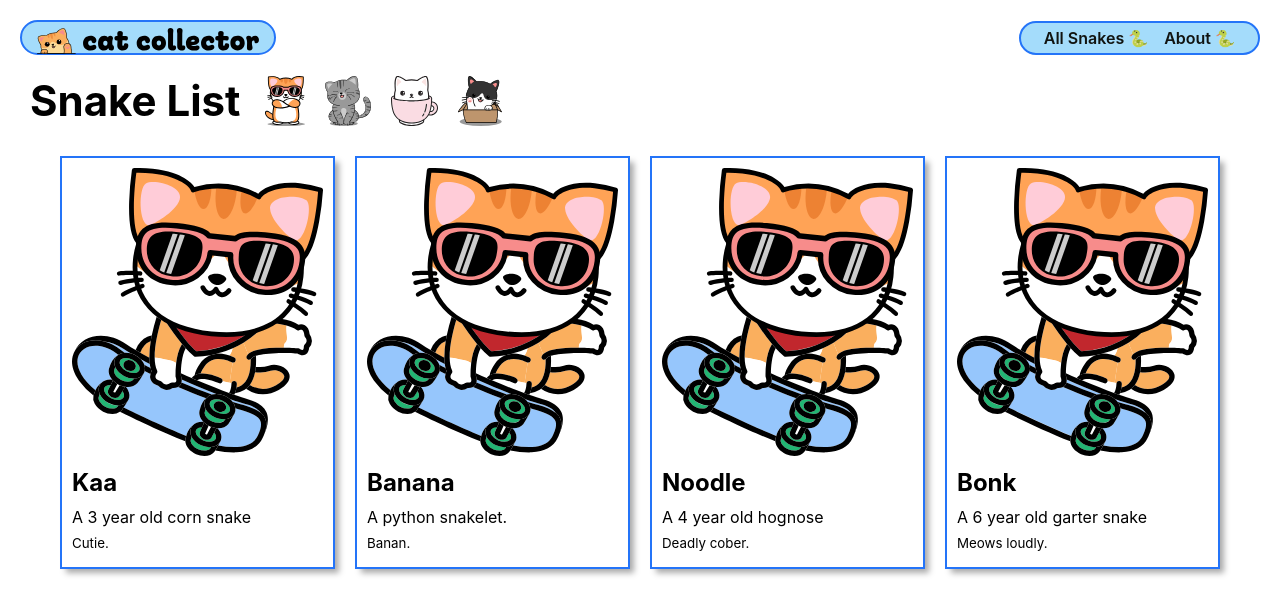
After one commit to natnichols/snake-collector, a Django app: page /snakes/ in a window 1280 px wide. The commit adds this page. Shown: the top 615 px of the page. Run offline with Django 4.2, Linux system fonts and the light colour scheme.

Commit message:
add snake_index functionality

```diff
--- /dev/null
+++ b/main_app/static/css/snakes/snake-index.css
@@ -0,0 +1,38 @@
+.card-container {
+  padding: 0 30px;
+  display: flex;
+  justify-content: center;
+  flex-wrap: wrap;
+}
+
+.card {
+  width: 275px;
+  margin: 10px;
+  border: var(--borders);
+  box-shadow: var(--card-box-shadow);
+}
+
+.card-content {
+  padding: 10px;
+  width: 100%;
+}
+
+.usr-img {
+  width: 100%;
+  border-radius: var(--card-border-radius);
+}
+
+.card > a {
+  text-decoration: none;
+  color: var(--text-color);
+}
+
+.card h2 {
+  margin: 10px 0;
+  font-size: var(--font-xl);
+}
+
+.card p {
+  margin: 5px 0;
+  font-size: var(--font-reg);
+}
--- a/main_app/templates/base.html
+++ b/main_app/templates/base.html
@@ -11,7 +11,7 @@
     type="image/png"
     href="{% static 'images/splash.svg' %}"
   >
-  <title>Snake Collector</title>
+  <title>🐍 Snake Collector</title>
   <link rel="stylesheet" type="text/css" href="{% static 'css/base.css' %}">
   {% block head %}
   {% endblock %}
@@ -28,7 +28,8 @@
     </div>
     <nav>
       <ul>
-        <li><a href="/about">About</a></li>
+        <li><a href="/snakes">All Snakes 🐍</a></li>
+        <li><a href="/about">About 🐍</a></li>
       </ul>
     </nav>
   </header>
--- /dev/null
+++ b/main_app/templates/snakes/index.html
@@ -0,0 +1,44 @@
+{% extends 'base.html' %}
+{% load static %}
+
+{% block head %}
+<link
+  rel="stylesheet"
+  type="text/css"
+  href="{% static 'css/snakes/snake-index.css' %}"
+/>
+{% endblock %}
+
+{% block content %}
+
+<section class="page-header">
+  <h1>Snake List</h1>
+  <img src="{% static 'images/cool-cat.svg' %}" alt="A cool cat" />
+  <img src="{% static 'images/happy-cat.svg' %}" alt="A happy cat" />
+  <img src="{% static 'images/teacup-cat.svg' %}" alt="A cat in a teacup" />
+  <img src="{% static 'images/cat-in-box.svg' %}" alt="A cat in a box" />
+</section>
+
+<section class="card-container">
+  {% for snake in snakes %}
+    <div class="card">
+      <div class="card-content">
+        <div class="card-img-container">
+          <img
+            src="{% static 'images/sk8r-boi-cat.svg' %}"
+            alt="A skater boy cat"
+          >
+        </div>
+        <h2 class="card-title">{{ snake.name }}</h2>
+        {% if snake.age > 0 %}
+          <p>A {{ snake.age }} year old {{ snake.breed }}</p>
+        {% else %}
+          <p>A {{ snake.breed }} snakelet.</p>
+        {% endif %}
+        <p><small>{{ snake.description }}</small></p>
+      </div>
+    </div>
+  {% endfor %}
+</section>
+
+{% endblock %}
--- a/main_app/urls.py
+++ b/main_app/urls.py
@@ -1,7 +1,10 @@
+# imports
 from django.urls import path
 from . import views
 
+# views
 urlpatterns = [
   path('', views.home, name='home'),
   path('about/', views.about, name='about'),
+  path('snakes/', views.snake_index, name='snake-index'),
 ]
--- a/main_app/views.py
+++ b/main_app/views.py
@@ -1,9 +1,28 @@
+# imports
 from django.shortcuts import render
 from django.http import HttpResponse
 
-# Views:
+# temp data/models
+class Snake:  # Note that parens are optional if not inheriting from another class
+  def __init__(self, name, breed, description, age):
+    self.name = name
+    self.breed = breed
+    self.description = description
+    self.age = age
+
+snakes = [
+  Snake('Kaa', 'corn snake', 'Cutie.', 3),
+  Snake('Banana', 'python', 'Banan.', 0),
+  Snake('Noodle', 'hognose', 'Deadly cober.', 4),
+  Snake('Bonk', 'garter snake', 'Meows loudly.', 6)
+]
+
+# views
 def home(request):
   return HttpResponse('<h1>Hello, Snake Collector</h1>')
 
 def about(request):
   return render(request, 'about.html')
+
+def snake_index(request):
+  return render(request, 'snakes/index.html', { 'snakes': snakes })
```
